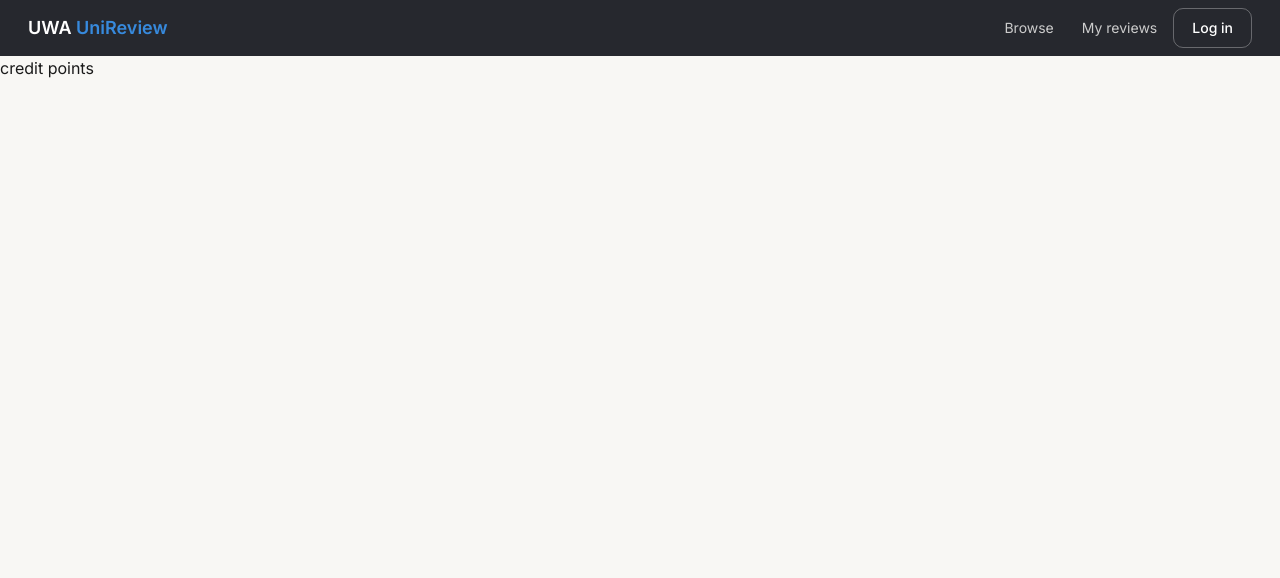
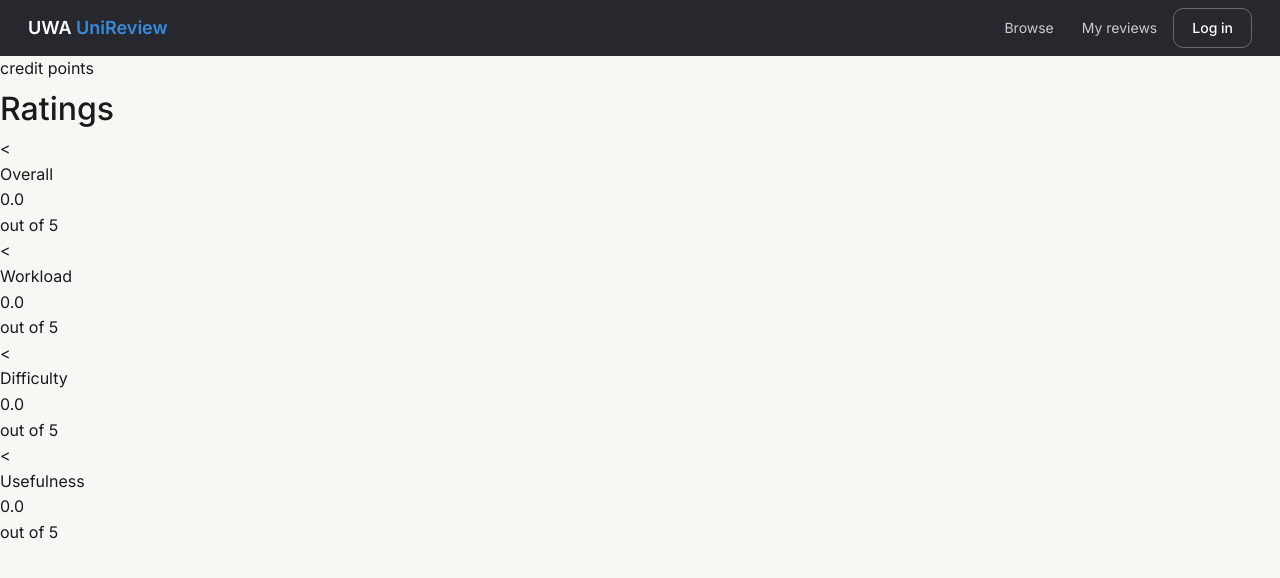
Before and after one commit to nisorathiya/uwa-unireview, a Flask app: template app/templates/unit.html in a window 1280 px wide. Shown: the top 578 px of the page. Run offline with Flask 3, Linux system fonts and the light colour scheme; the template is opened without the code that fills it, so the values that code supplies are empty.

Commit message:
Add four score cards with rating bars for overall, workload, difficulty and usefulness

```diff
--- a/app/templates/unit.html
+++ b/app/templates/unit.html
@@ -19,6 +19,51 @@
         </div>
     </div>
 
+    <!-- Unit Details -->
+    <div class="unit-body">
+        <section class="score-section">
+            <h2 class="section-title">Ratings</h2>
+            <div class="score-cards">
+                <div class="score-item">
 
+                <<div class="score-card">
+                    <div class="score-label">Overall</div>
+                    <div class="score-value">{{ "%.1f"|format(unit.avg_overall or 0) }}</div>
+                    <div class="score-bar-track">
+                        <div class="score-bar-fill" style="width: {{ ((unit.avg_overall or 0) / 5 * 100)|int }}%"></div>
+                    </div>
+                    <div class="score-max">out of 5</div>
+                </div>
+
+                <<div class="score-card">
+                    <div class="score-label">Workload</div>
+                    <div class="score-value">{{ "%.1f"|format(unit.avg_workload or 0) }}</div>
+                    <div class="score-bar-track">
+                        <div class="score-bar-fill" style="width: {{ ((unit.avg_workload or 0) / 5 * 100)|int }}%"></div>
+                    </div>
+                    <div class="score-max">out of 5</div>
+                </div>
+
+                <<div class="score-card">
+                    <div class="score-label">Difficulty</div>
+                    <div class="score-value">{{ "%.1f"|format(unit.avg_difficulty or 0) }}</div>
+                    <div class="score-bar-track">
+                        <div class="score-bar-fill" style="width: {{ ((unit.avg_difficulty or 0) / 5 * 100)|int }}%"></div>
+                    </div>
+                    <div class="score-max">out of 5</div>
+                </div>
+
+                <<div class="score-card">
+                    <div class="score-label">Usefulness</div>
+                    <div class="score-value">{{ "%.1f"|format(unit.avg_usefulness or 0) }}</div>
+                    <div class="score-bar-track">
+                        <div class="score-bar-fill" style="width: {{ ((unit.avg_usefulness or 0) / 5 * 100)|int }}%"></div>
+                    </div>
+                    <div class="score-max">out of 5</div>
+                </div>
+            </div>
+        </section>
+
+    </div>
 </div>
 {% endblock %}
```
